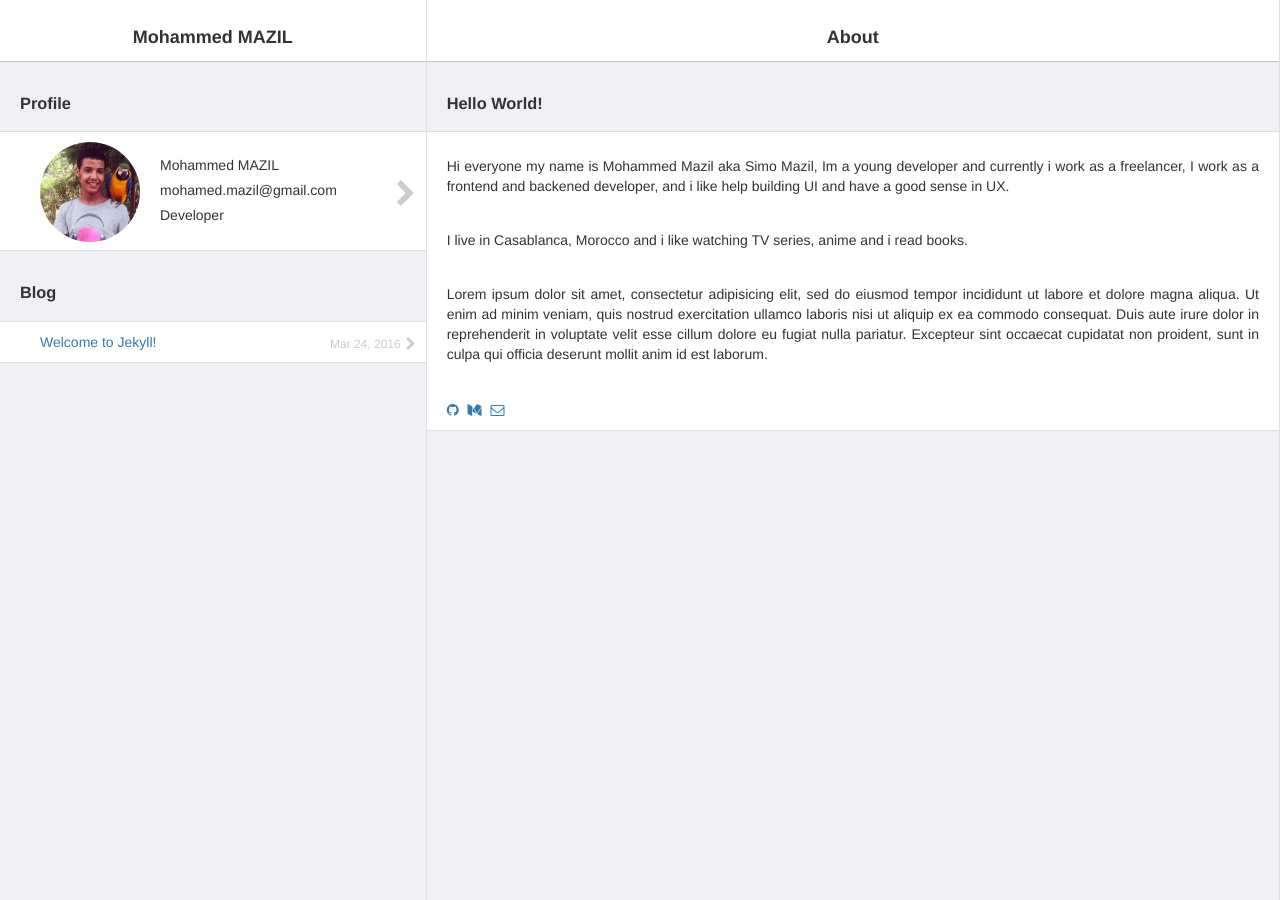
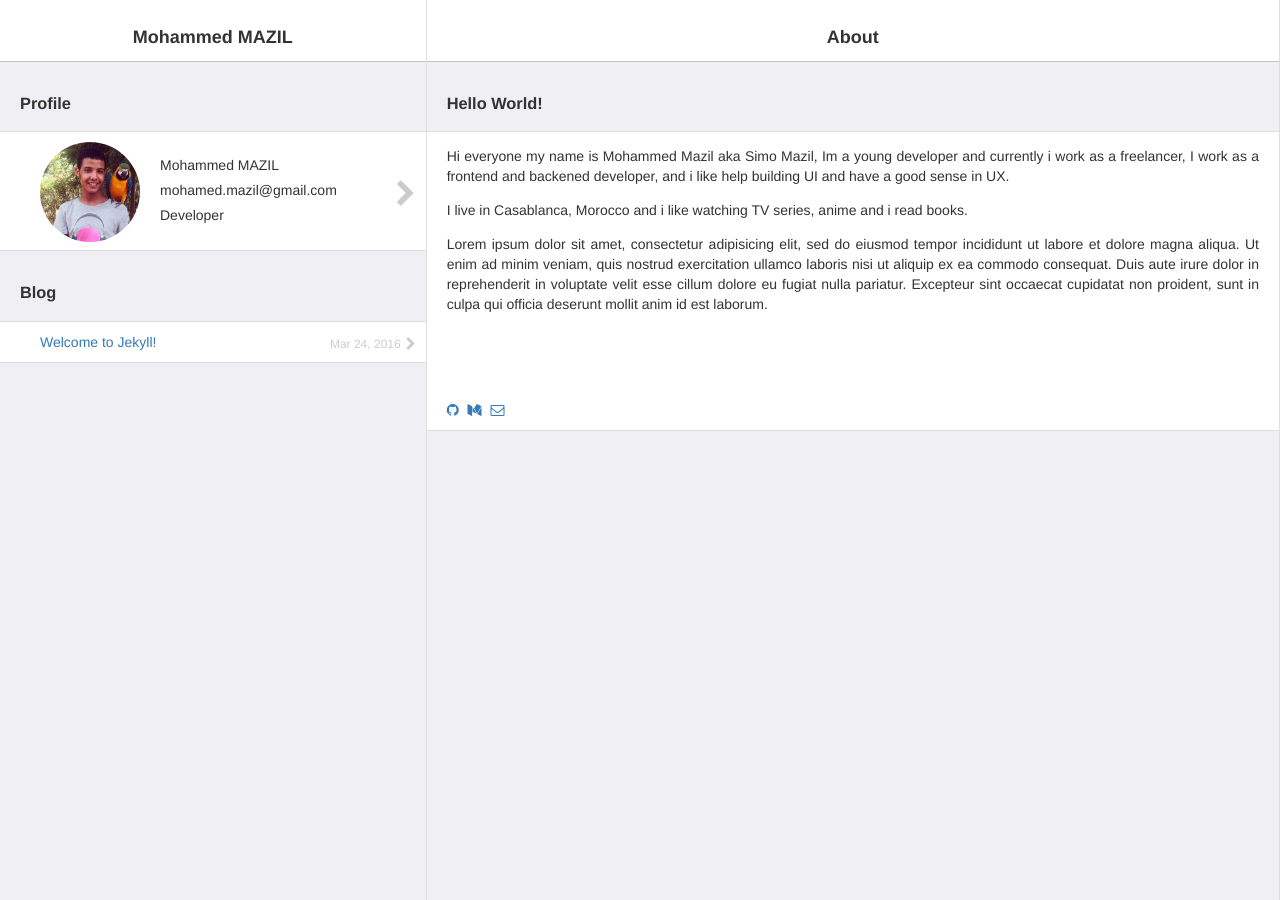
Before and after one commit to SimoMazil/simomazil.github.io, a Jekyll site: the page built from index.html, in a window 1280 px wide. Built offline with Jekyll 4.4.1, drawn with Linux system fonts in a browser that asks for light colours; nearby versions of some CDN libraries.

Commit message:
Update style.css

```diff
--- a/css/style.css
+++ b/css/style.css
@@ -109,7 +109,7 @@ section article.about div.about{
   position: relative;
 }
 section article.about div.about p{
-  padding: 10px 20px;
+  padding: 0px 20px;
   text-align: justify;
 }
 section article.about div.about div.socials{
```
